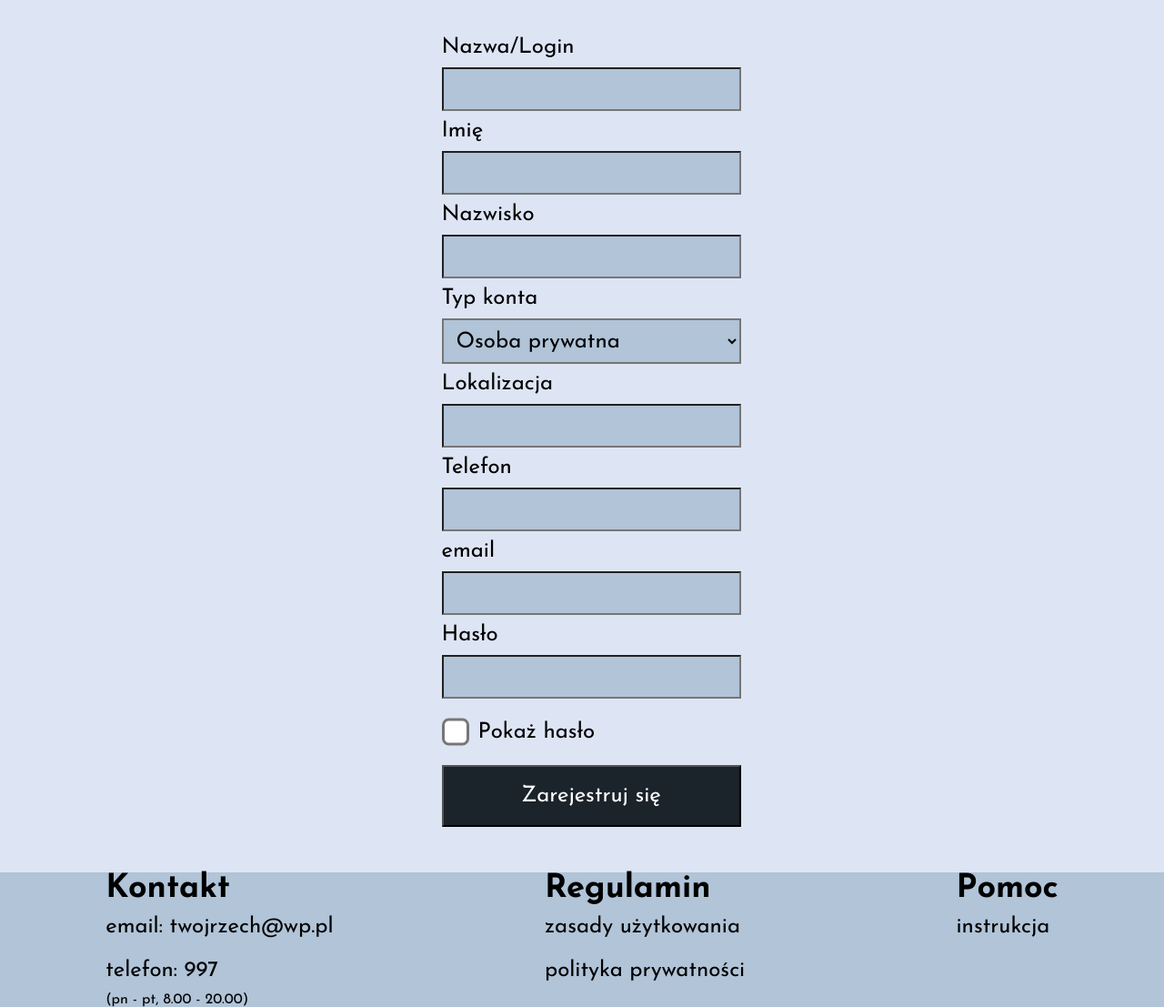
After one commit to mskonecki/Rzech, a PHP site: template Rzech/src/templates/Register.php in a window 1280 px wide. The commit adds this page. Shown: the whole page at 91% size. Run offline with PHP 8.4, Linux system fonts and the light colour scheme; the template is opened without the code that fills it, so the values that code supplies are empty.

Commit message:
do folderu templates dodałem pliki do tworzenia stron logowania i rejestracji
dodałem plik gk.css i dołączyłem go w pliku head.php

w pliku kontrolera i view dodałem funkcje do wyświetlania tych stron

```diff
--- /dev/null
+++ b/Rzech/gk.css
@@ -0,0 +1,53 @@
+/*do logowania*/
+.baner {
+    background-color: #1B232B;
+    color: white;
+    padding: 20px;
+    a{
+        color: white;
+        text-decoration: none;
+    }
+    p{
+    text-align: center;
+    font-size: 90px;
+    }
+    i{
+        font-size: 60px;
+    }
+}
+
+.loginRegister {
+    background-color: #DDE5F4;
+    padding: 20px;
+    p{
+        text-align: center;
+    }
+
+}
+
+.fieldsLoginRegister {
+    margin: 10px;
+    display: flex;
+    justify-content: center;
+    *{
+        margin: 10px;
+    }
+
+    input, select{
+        background-color: #B1C4D8;
+        width: 100%;
+        padding: 10px;
+        border-width: 2px;
+    }
+
+    #showPasswd{
+        margin: 20px;
+        width: 10px;
+        transform: scale(3);
+    }
+    .submitButton {
+        background-color: #1B232B;
+        color: white;
+        padding: 20px;
+    }
+}
--- /dev/null
+++ b/Rzech/src/templates/Register.php
@@ -0,0 +1,47 @@
+<div id="Register" class="loginRegister">
+	<div id="register" class="fieldsLoginRegister">
+		<form method="post">
+			<label for="loginField">Nazwa/Login</label><br>
+			<input type="text" name="loginField"><br>
+
+			<label for="firstname">Imię</label><br>
+			<input type="text" name="firstname"><br>
+
+			<label for="lastname">Nazwisko</label><br>
+			<input type="text" name="lastname"><br>
+
+			<label for="accType">Typ konta</label><br>
+			<select name="accType">
+				<option value="prywatne">Osoba prywatna</option>
+				<option value="firmowe">Konto firmowe</option>
+			</select><br>
+
+			<label for="location">Lokalizacja</label><br>
+			<input type="text" name="location"><br>
+
+			<label for="phone">Telefon</label><br>
+			<input type="text" name="phone"><br>
+
+			<label for="email">email</label><br>
+			<input type="text" name="email"><br>
+
+			<label for="passwdField">Hasło</label><br>
+			<input type="password" name="passwdField" id="passwdField"><br>
+			<input type="checkbox" onclick="showPassword()" id="showPasswd">Pokaż hasło<br>
+
+			<input class="submitButton" type="submit" value="Zarejestruj się">
+		</form>
+	</div>
+</div>
+
+<script>
+	function showPassword() {
+		var x = document.getElementById("passwdField");
+		if (x.type === "password") {
+			x.type = "text";
+		}
+		else {
+			x.type = "password";
+		}
+	}
+</script>
--- /dev/null
+++ b/Rzech/src/templates/banerLogin.php
@@ -0,0 +1,4 @@
+<div id="banerLogin" class="baner">
+	<a href="?action=Ads&page=1">Wróć do strony głownej</a>
+	<p id="banerNaglowek">Logowanie<i class="icon-truck"></i></p>
+</div>
--- /dev/null
+++ b/Rzech/src/templates/banerRegister.php
@@ -0,0 +1,4 @@
+<div id="banerLogin" class="baner">
+	<a href="?action=Ads&page=1">Wróć do strony głownej</a>
+	<p id="banerNaglowek">Rejestracja<i class="icon-truck"></i></p>
+</div>
--- a/Rzech/src/templates/head.php
+++ b/Rzech/src/templates/head.php
@@ -7,5 +7,6 @@
     <meta name="author" content="Złoty pociąg S.A" />
 
     <link rel="stylesheet" href="main.css" type="text/css" />
+    <link rel="stylesheet" href="gk.css" type="text/css" />
     <link rel="stylesheet" href="fontello/css/fontello.css" type="text/css"/>
 </head>
```
Also changed, not shown: Rzech/src/Controller.php (+16 -0 lines), Rzech/src/View.php (+14 -0 lines), Rzech/src/templates/Login.php (added, +28 -0 lines).
